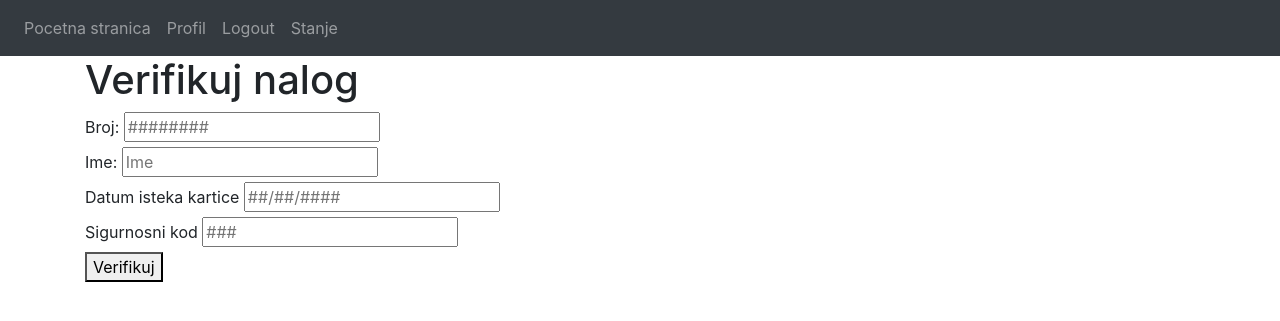
After one commit to nemanja322019/DRS-projekat, a Flask app: page /verify in a window 1280 px wide. The commit adds this page. Shown: the top 321 px of the page. Run offline with Flask 2, Linux system fonts and the light colour scheme; a user stored in the database is signed in; some libraries are stand-ins or nearby versions.

Commit message:
Napravio sam verifikaciju korisnika i kreiranje kreditne kartice

```diff
--- a/Website/models.py
+++ b/Website/models.py
@@ -6,7 +6,7 @@ class CreditCard(db.Model):
     name = db.Column(db.String(150))
     date = db.Column(db.String(150))
     code = db.Column(db.Integer)
-    state = db.Column(db.Integer)
+    state = db.Column(db.Integer,default=10000)
     user_id = db.Column(db.Integer,db.ForeignKey('user.id'))
 
 
--- /dev/null
+++ b/Website/templates/verify.html
@@ -0,0 +1,25 @@
+{% extends "base.html"  %} {% block title %}Home{% endblock %}
+
+{% block content %}
+    <form method="POST">
+        <h1>Verifikuj nalog</h1>
+        <div>
+            <label for="cardNumber">Broj:</label>
+            <input type="number" id="cardNumber" name="cardNumber" placeholder="########"/>
+        </div>
+        <div>
+            <label for="user_name">Ime:</label>
+            <input type="text" id="name" name="user_name" placeholder="Ime"/>
+        </div>
+        <div>
+            <label for="exp_date">Datum isteka kartice</label>
+            <input type="text" id="exp_date" name="exp_date" placeholder="##/##/####"/>
+        </div>
+        <div>
+            <label for="code">Sigurnosni kod</label>
+            <input type="number" id="code" name="code" placeholder="###"/>
+        </div>
+        <button type="submit">Verifikuj</button>
+    </form>
+
+{% endblock %}
--- a/Website/views.py
+++ b/Website/views.py
@@ -1,5 +1,7 @@
-from flask import Blueprint, render_template
+from flask import Blueprint, render_template, request, flash, redirect, url_for
 from flask_login import login_required, current_user
+from .models import *
+
 
 
 views = Blueprint('views', __name__)
@@ -13,3 +15,29 @@ def home():
 @login_required
 def state():
     return render_template("state.html", user=current_user)
+
+@views.route('/verify',methods=['GET','POST'])
+@login_required
+def verify():
+    if request.method =='POST':
+            cardNmb = request.form.get("cardNumber")
+            user_name = request.form.get("user_name")
+            exp_date = request.form.get("exp_date")
+            sec_code = request.form.get("code")
+
+            if len(cardNmb) < 8:
+                flash('Broj kartice nije validan!',category='error')
+            elif len(user_name) < 1:
+                flash('Korisnicko ime nije uneto!',category='error')
+            elif len(exp_date) < 1:
+                flash('Datum isteka kartice nije unet!',category='error')
+            elif len(sec_code) < 1:
+                flash('Sigurnosni kod kartice nije unet!',category='error')
+            else:
+                new_card = CreditCard(cardNumber = cardNmb, name = user_name,date = exp_date, code = sec_code,user_id = current_user.id)
+                current_user.verified = True
+                db.session.add(new_card)
+                db.session.commit()
+                return redirect(url_for('views.home'))
+
+    return render_template("verify.html", user=current_user)
```
Also changed, not shown: Website/templates/home.html (+7 -0 lines), instance/database.db.
